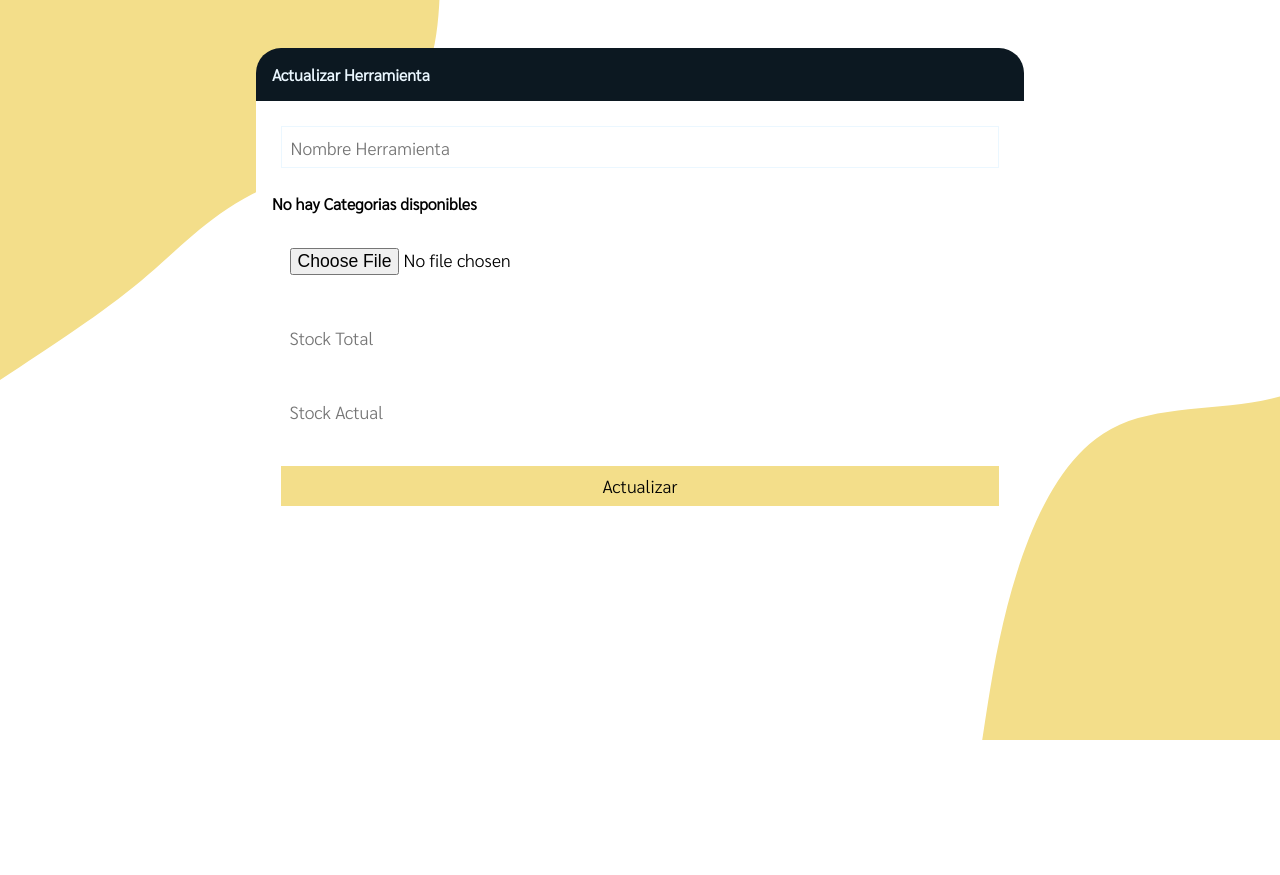
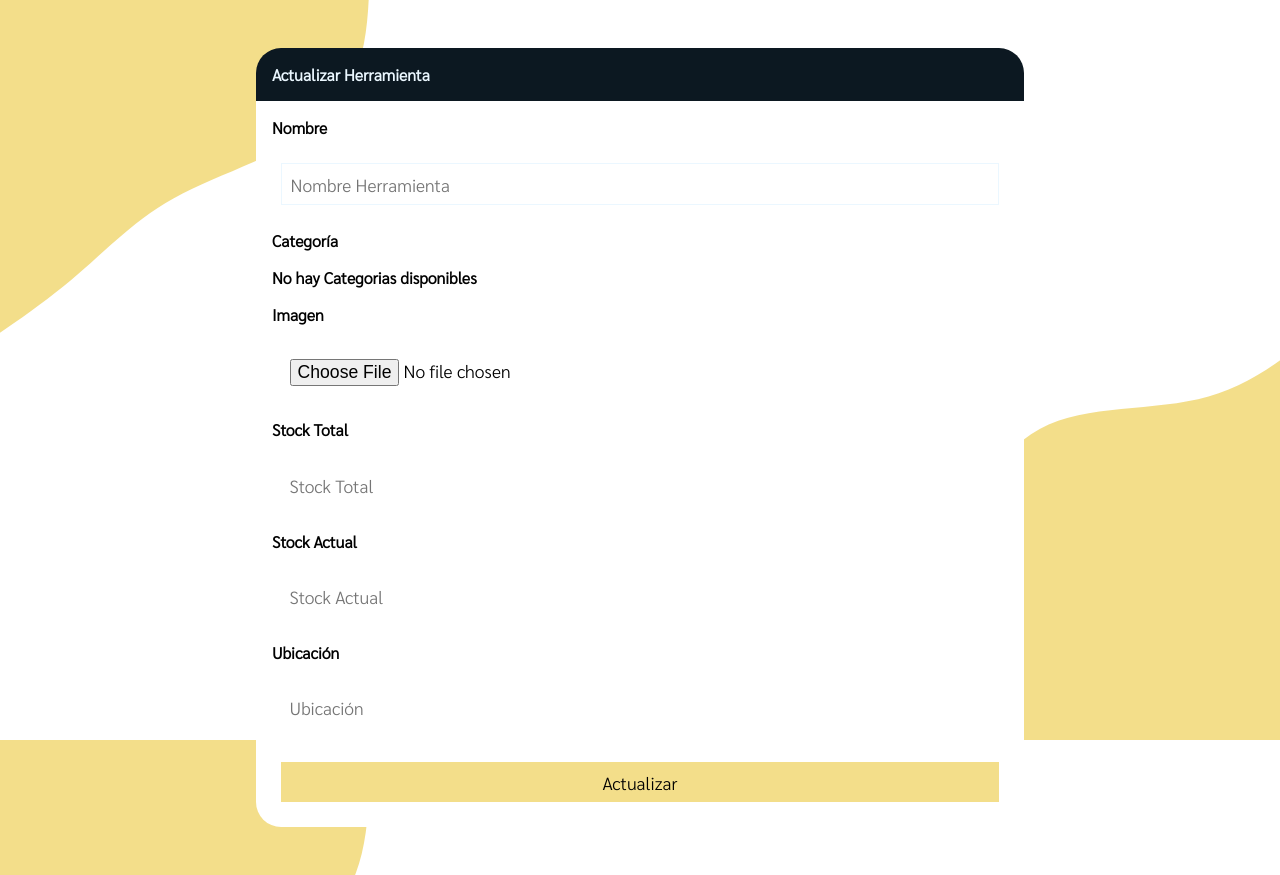
Before and after one commit to ElWazy/pasys-api, a PHP site: page /app/views/tool/update.php in a window 1280 px wide. Shown: the part 60-935 px from the top of the page. Before the commit the page ends 800 px from the top, so only its background shows below. Run offline with PHP 8.4, Linux system fonts and the light colour scheme; the template is opened without the code that fills it, so the values that code supplies are empty.

Commit message:
UI Tool Update
add location field alo si

```diff
--- a/app/views/tool/index.php
+++ b/app/views/tool/index.php
@@ -79,6 +79,9 @@
                             <?php endif; ?>
                             <input type="file" name="image" id="image" />
                             <input type="number" name="stock_total" id="stock_total" placeholder="Stock Total" min="0" />
+
+                             <!-- Nuevo input de crear herramienta -->
+                            <input type="text" name="location" id="location" placeholder="Ubicación" />
                             <input type="submit" value="Crear">
                             <input type="button" value="Cerrar" onclick="ocultar()">
                         </form>
--- a/app/views/tool/update.php
+++ b/app/views/tool/update.php
@@ -36,7 +36,9 @@
         <h2>Actualizar Herramienta</h1>
         <form action="/tool/update" method="post" class="form-modal" enctype="multipart/form-data">
             <input type="hidden" name="id" value="<?= $tool['id']; ?>">
+            <h3>Nombre</h3>
             <input class="form-input" type="text" name="name" id="name" value="<?= $tool['name']; ?>" placeholder="Nombre Herramienta"  />
+            <h3>Categoría</h3>
             <?php if($categories): ?>
                 <select name="category_id">
                     <?php foreach($categories as $category): ?>
@@ -54,9 +56,15 @@
             <?php else: ?>
                 <h1>No hay Categorias disponibles</h1>
             <?php endif; ?>
+            <h3>Imagen</h3>
             <input type="file" name="image" id="image" />
+            <h3>Stock Total</h3>
             <input type="number" name="stock_total" id="stock_total" value="<?= $tool['stock_total']; ?>" placeholder="Stock Total" min="0" />
+            <h3>Stock Actual</h3>
             <input type="number" name="stock_actual" id="stock_actual" value="<?= $tool['stock_actual']; ?>" placeholder="Stock Actual" min="0" />
+            <h3>Ubicación</h3>
+            <!-- Nuevo input de crear herramienta -->
+            <input type="text" name="location" id="location" placeholder="Ubicación" />
             <input type="submit" value="Actualizar">
         </form>
     </main>
```
Also changed, not shown: app/views/order_record/index.php (line endings or trailing spaces).
